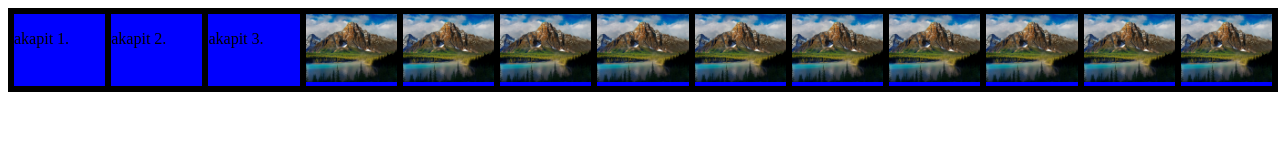
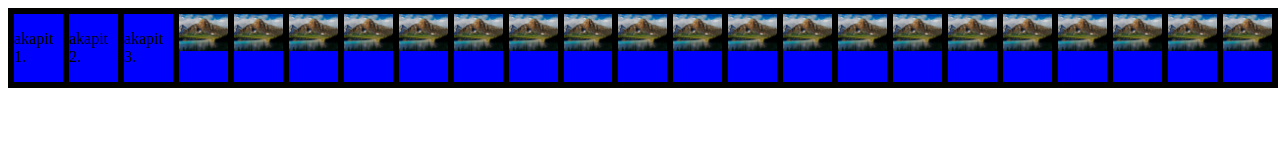
Before and after one commit to Dawidos2/www1, a plain HTML site: page index.html in a window 1280 px wide. Drawn offline with Linux system fonts and the light colour scheme.

Commit message:
jeszcze wiecej obrazkow

```diff
--- a/index.html
+++ b/index.html
@@ -21,6 +21,16 @@
             <div><img src="./grafika/gora.jpg" alt="" /></div>
             <div><img src="./grafika/gora.jpg" alt="" /></div>
             <div><img src="./grafika/gora.jpg" alt="" /></div>
+            <div><img src="./grafika/gora.jpg" alt="" /></div>
+            <div><img src="./grafika/gora.jpg" alt="" /></div>
+            <div><img src="./grafika/gora.jpg" alt="" /></div>
+            <div><img src="./grafika/gora.jpg" alt="" /></div>
+            <div><img src="./grafika/gora.jpg" alt="" /></div>
+            <div><img src="./grafika/gora.jpg" alt="" /></div>
+            <div><img src="./grafika/gora.jpg" alt="" /></div>
+            <div><img src="./grafika/gora.jpg" alt="" /></div>
+            <div><img src="./grafika/gora.jpg" alt="" /></div>
+            <div><img src="./grafika/gora.jpg" alt="" /></div>
         </div>
     </body>
 </html>
```
